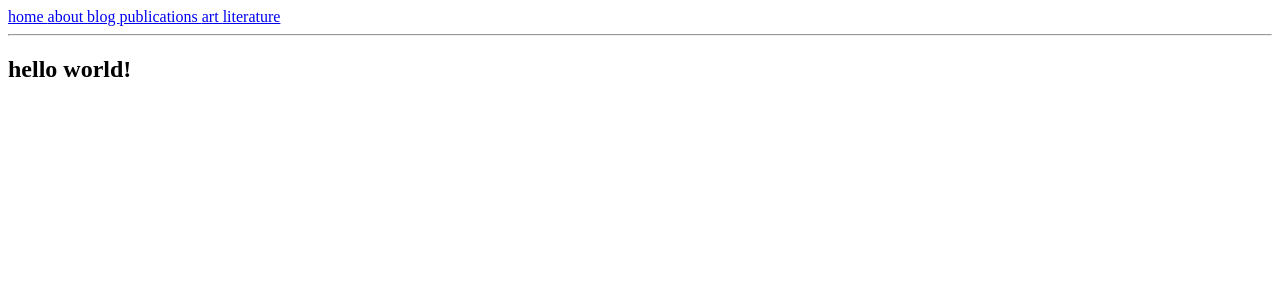
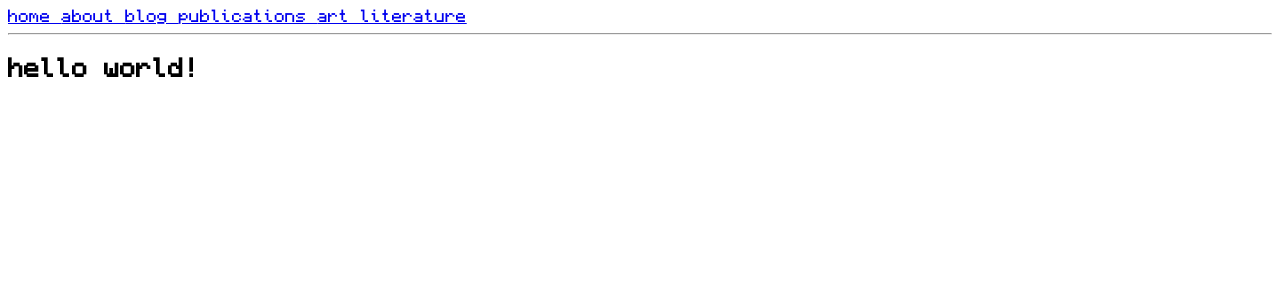
Before and after one commit to panalexeu/panalexeu.github.io, a Jekyll site: the page built from index.html, in a window 1280 px wide. Shown: the top 300 px of the page. Built offline with Jekyll 4.4.1, drawn with Linux system fonts in a browser that asks for light colours.

Commit message:
add monocraft font

```diff
--- a/_sass/main.scss
+++ b/_sass/main.scss
@@ -1,3 +1,15 @@
+@font-face {
+    font-family: "monocraft";
+    src: url("/assets/fonts/Monocraft-ttf/Monocraft.ttf") format("truetype");
+    font-weight: 300;
+    font-style: normal;
+    font-display: swap;
+}
+
+* {
+    font-family: "monocraft", sans-serif;
+}
+
 .current {
     color: green;
 }
```
Also changed, not shown: assets/fonts/Monocraft-ttf/Monocraft.ttf (added), assets/fonts/Monocraft-ttf/weights/Monocraft-Black-Italic.ttf (added), assets/fonts/Monocraft-ttf/weights/Monocraft-Black.ttf (added), assets/fonts/Monocraft-ttf/weights/Monocraft-Bold-Italic.ttf (added), assets/fonts/Monocraft-ttf/weights/Monocraft-Bold.ttf (added), assets/fonts/Monocraft-ttf/weights/Monocraft-ExtraLight-Italic.ttf (added), assets/fonts/Monocraft-ttf/weights/Monocraft-ExtraLight.ttf (added), assets/fonts/Monocraft-ttf/weights/Monocraft-Italic.ttf (added), assets/fonts/Monocraft-ttf/weights/Monocraft-Light-Italic.ttf (added), assets/fonts/Monocraft-ttf/weights/Monocraft-Light.ttf (added), assets/fonts/Monocraft-ttf/weights/Monocraft-SemiBold-Italic.ttf (added), assets/fonts/Monocraft-ttf/weights/Monocraft-SemiBold.ttf (added).
